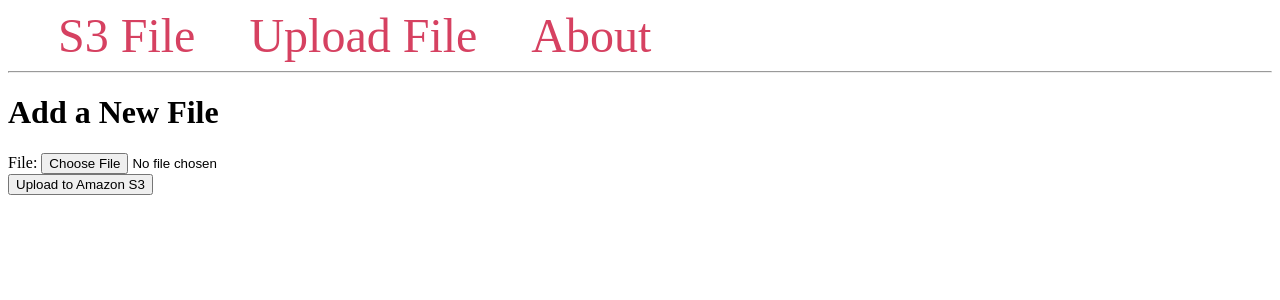
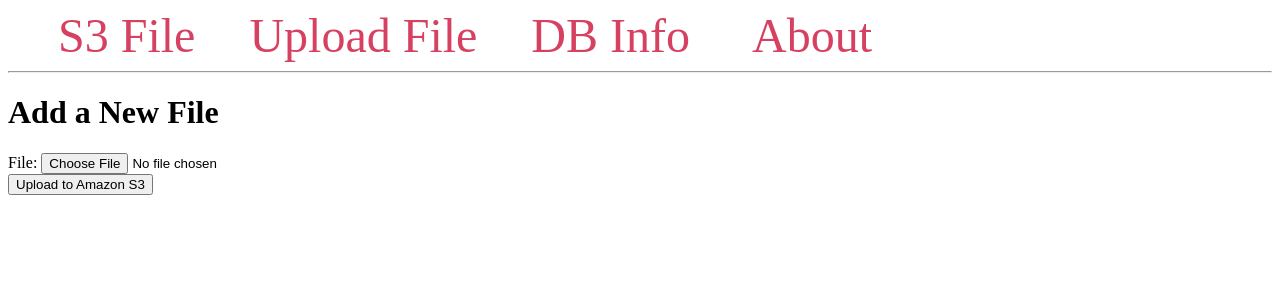
Before and after one commit to wozniakrafal88/s3_app, a Flask app: template templates/s3_form.html in a window 1280 px wide. Shown: the top 300 px of the page. Run offline with Flask 2, Linux system fonts and the light colour scheme; the template is opened without the code that fills it: most values are stand-ins (such as "Sample title", 1, 10 or a date in 2020).

Commit message:
Update baseS3.html

```diff
--- a/templates/baseS3.html
+++ b/templates/baseS3.html
@@ -16,6 +16,7 @@
     <nav>
         <a href="{{ url_for('index') }}">S3 File</a>
         <a href="{{ url_for('presigned_form_s3') }}">Upload File</a>
+        <a href="{{ url_for('db_info') }}">DB Info </a>
         <a href="#">About</a>
     </nav>
     <hr>
```
